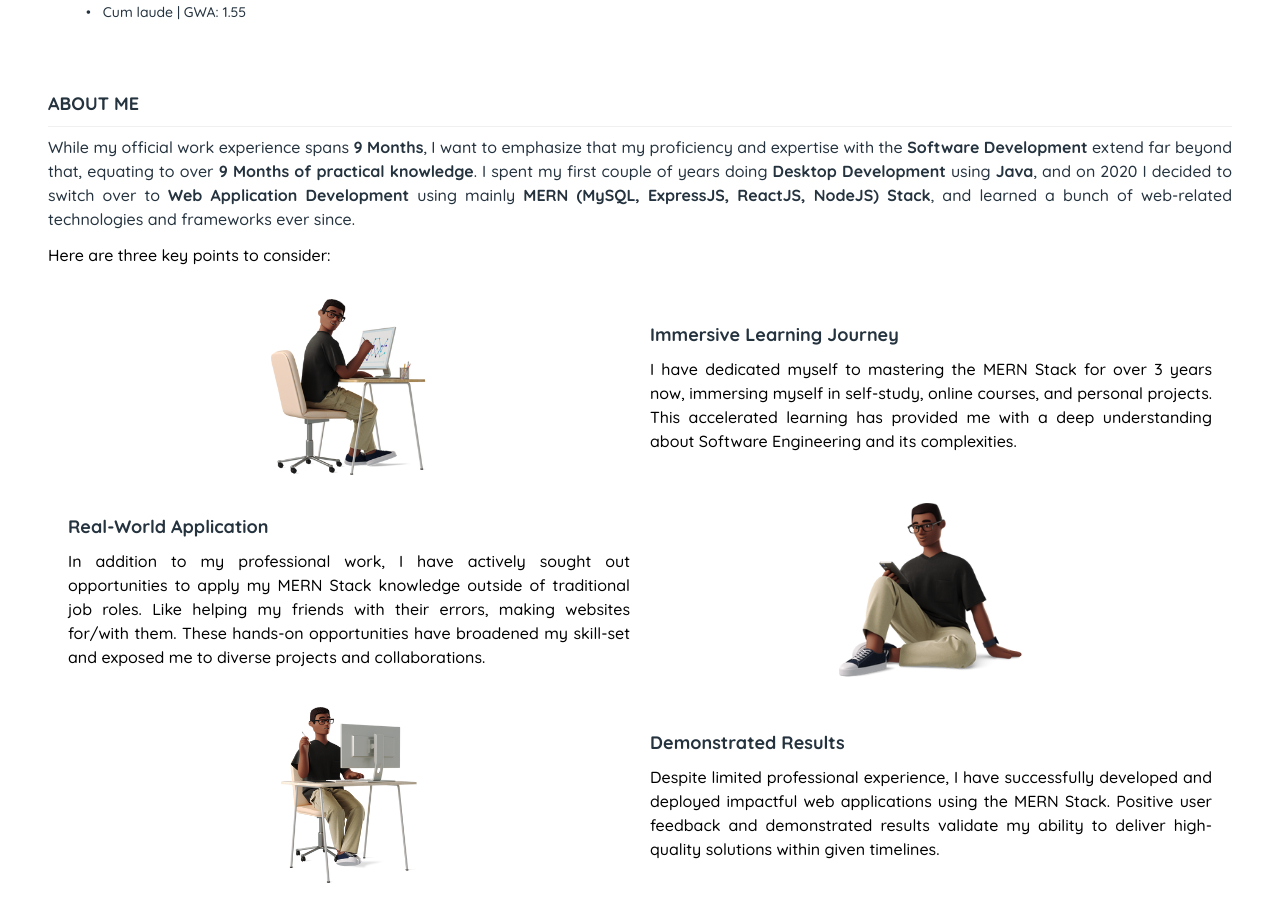
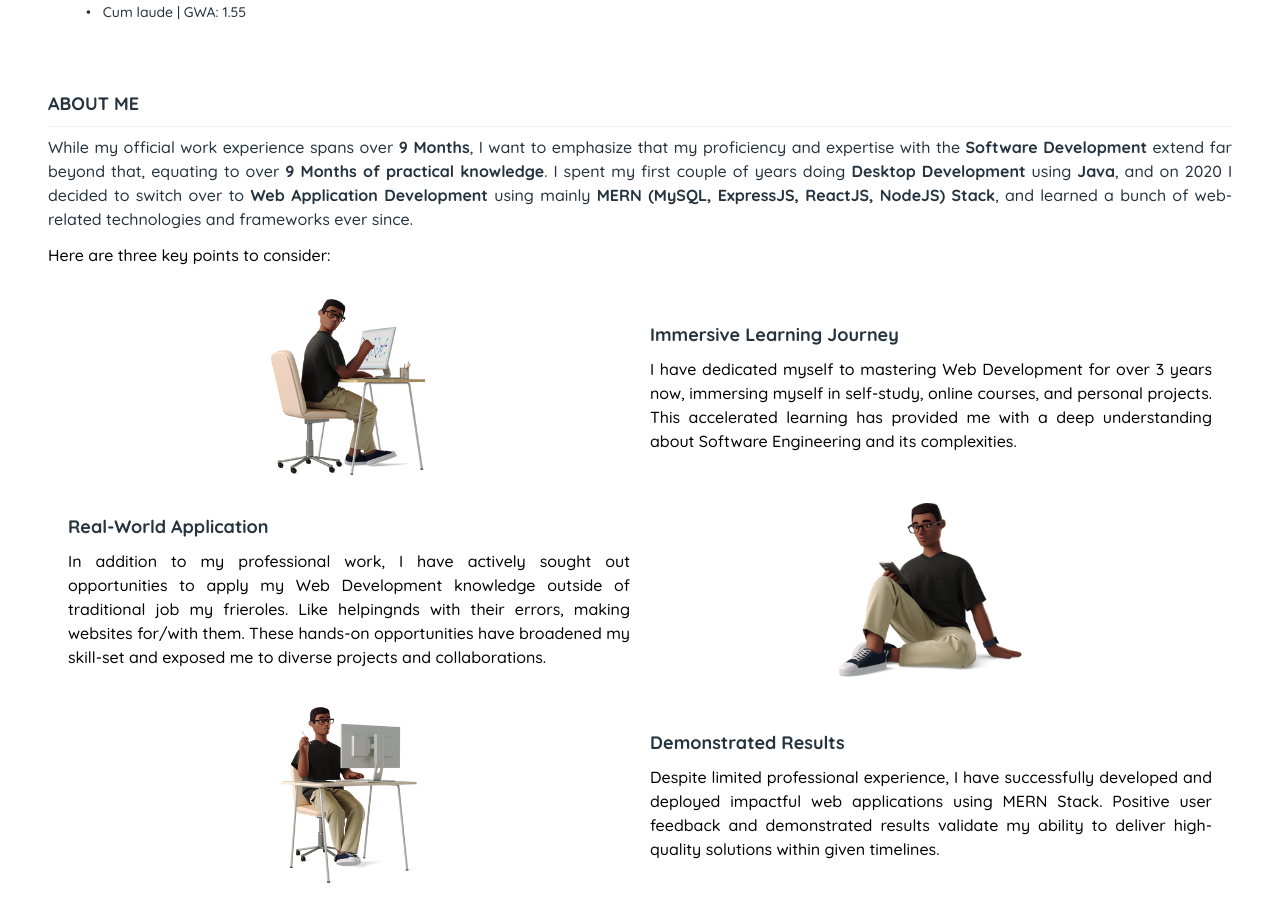
Before and after one commit to Ralf-Renz-Estellana-Bantilo/e-resume, a Next.js app: page /components/Personal in a window 1280 px wide. Shown: the part 962-1883 px from the top of the page. Built offline with nearby package versions, Linux system fonts and the light colour scheme.

Commit message:
update information and resume

```diff
--- a/pages/components/OtherInfo.tsx
+++ b/pages/components/OtherInfo.tsx
@@ -409,10 +409,14 @@ const OtherInfo = () =>
                                           <div>•</div>
                                           <p className='text-xs text-left'>Applicant Tracking & Onboarding System</p>
                                        </div>
-                                       {/* <div className="flex items-center gap-3 text-accent-secondary">
+                                       <div className="flex items-center gap-3 text-accent-secondary">
                                           <div>•</div>
                                           <p className='text-xs text-left'>Employee Portal</p>
-                                       </div> */}
+                                       </div>
+                                       <div className="flex items-center gap-3 text-accent-secondary">
+                                          <div>•</div>
+                                          <p className='text-xs text-left'>Organizational Chart</p>
+                                       </div>
                                        <div className="flex items-center gap-3 text-accent-secondary">
                                           <div>•</div>
                                           <p className='text-xs text-left'>Personal Expenses Tracker</p>
--- a/pages/components/Personal.tsx
+++ b/pages/components/Personal.tsx
@@ -122,18 +122,18 @@ const Personal = () =>
    const [keyPoints] = useState<KeyPointsType[]>( [
       {
          title: 'Immersive Learning Journey',
-         description: 'I have dedicated myself to mastering the MERN Stack for over 3 years now, immersing myself in self-study, online courses, and personal projects. This accelerated learning has provided me with a deep understanding about Software Engineering and its complexities.',
+         description: 'I have dedicated myself to mastering Web Development for over 3 years now, immersing myself in self-study, online courses, and personal projects. This accelerated learning has provided me with a deep understanding about Software Engineering and its complexities.',
          path: 'illustration1.png',
       },
       {
          title: 'Real-World Application',
-         description: 'In addition to my professional work, I have actively sought out opportunities to apply my MERN Stack knowledge outside of traditional job roles. Like helping my friends with their errors, making websites for/with them. These hands-on opportunities have broadened my skill-set and exposed me to diverse projects and collaborations.',
+         description: 'In addition to my professional work, I have actively sought out opportunities to apply my Web Development knowledge outside of traditional job  my frieroles. Like helpingnds with their errors, making websites for/with them. These hands-on opportunities have broadened my skill-set and exposed me to diverse projects and collaborations.',
          path: 'illustration2.png',
          align: 'right',
       },
       {
          title: 'Demonstrated Results',
-         description: 'Despite limited professional experience, I have successfully developed and deployed impactful web applications using the MERN Stack. Positive user feedback and demonstrated results validate my ability to deliver high-quality solutions within given timelines.',
+         description: 'Despite limited professional experience, I have successfully developed and deployed impactful web applications using MERN Stack. Positive user feedback and demonstrated results validate my ability to deliver high-quality solutions within given timelines.',
          path: 'illustration3.png',
       },
    ] )
@@ -304,7 +304,7 @@ const Personal = () =>
                   initial="offscreen"
                   whileInView="onscreen"
                   viewport={{ once: true, amount: 0 }}
-               >While my official work experience spans <strong>{setTimestamp( 8, 2022 )}</strong>, I want to emphasize that my proficiency and expertise with the <strong>Software Development</strong> extend far beyond that, equating to over <strong>{setTimestamp( 8, 2018 )} of practical knowledge</strong>. I spent my first couple of years doing <strong>Desktop Development</strong> using <strong>Java</strong>, and on 2020 I decided to switch over to <strong>Web Application Development</strong> using mainly <strong>MERN (MySQL, ExpressJS, ReactJS, NodeJS) Stack</strong>, and learned a bunch of web-related technologies and frameworks ever since.</motion.h4>
+               >While my official work experience spans over <strong>{setTimestamp( 8, 2022 )}</strong>, I want to emphasize that my proficiency and expertise with the <strong>Software Development</strong> extend far beyond that, equating to over <strong>{setTimestamp( 8, 2018 )} of practical knowledge</strong>. I spent my first couple of years doing <strong>Desktop Development</strong> using <strong>Java</strong>, and on 2020 I decided to switch over to <strong>Web Application Development</strong> using mainly <strong>MERN (MySQL, ExpressJS, ReactJS, NodeJS) Stack</strong>, and learned a bunch of web-related technologies and frameworks ever since.</motion.h4>
                <motion.p
                   className='font-medium'
                   variants={cardVariants}
```
Also changed, not shown: 1 other file (tests, documents, lock files or other folders).
